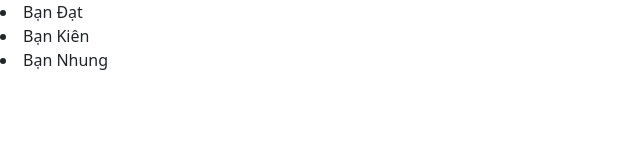
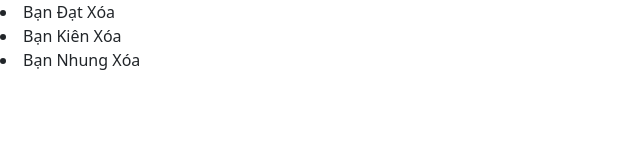
Before and after one commit to datlt2306/FPL-WEB501, a React (Vite) app: page / in a window 1280 px wide. Shown: the top 160 px of the page, without its empty margins (0-640 px from the left). Built offline with nearby package versions, Linux system fonts and the light colour scheme.

Commit message:
WD19305 - Buổi 9: Enhance Counter component to allow removal of friends; add confirmation dialog for deletion

```diff
--- a/src/components/Counter.jsx
+++ b/src/components/Counter.jsx
@@ -1,18 +1,31 @@
 import React, { useState } from "react";
 
 const Counter = () => {
-    const [friends] = useState([
+    const [friends, setFriends] = useState([
         { id: 1, name: "Đạt" }, // "bạn" + friend.name
         { id: 2, name: "Kiên" }, // "bạn" +friend.name
         { id: 3, name: "Nhung" }, // "bạn" + friend.name]);
     ]);
+
+    const removeFriend = (id) => {
+        const confirm = window.confirm(`Are you sure????`);
+        if (confirm) {
+            setFriends(friends.filter((friend) => friend.id !== id));
+        }
+    };
     return (
         <div>
             {friends.map((friend) => (
-                <li key={friend.id}>Bạn {friend.name}</li>
+                <li key={friend.id}>
+                    Bạn {friend.name} <button onClick={() => removeFriend(friend.id)}>Xóa</button>
+                </li>
             ))}
         </div>
     );
 };
 
 export default Counter;
+
+// myNumbers = [{id: 1},{ id: 2},{id: 3},{ id: 4}]
+// myNumber.filter((number) => number.id !== 3)
+// newNumbers = [1,2,4]
```
